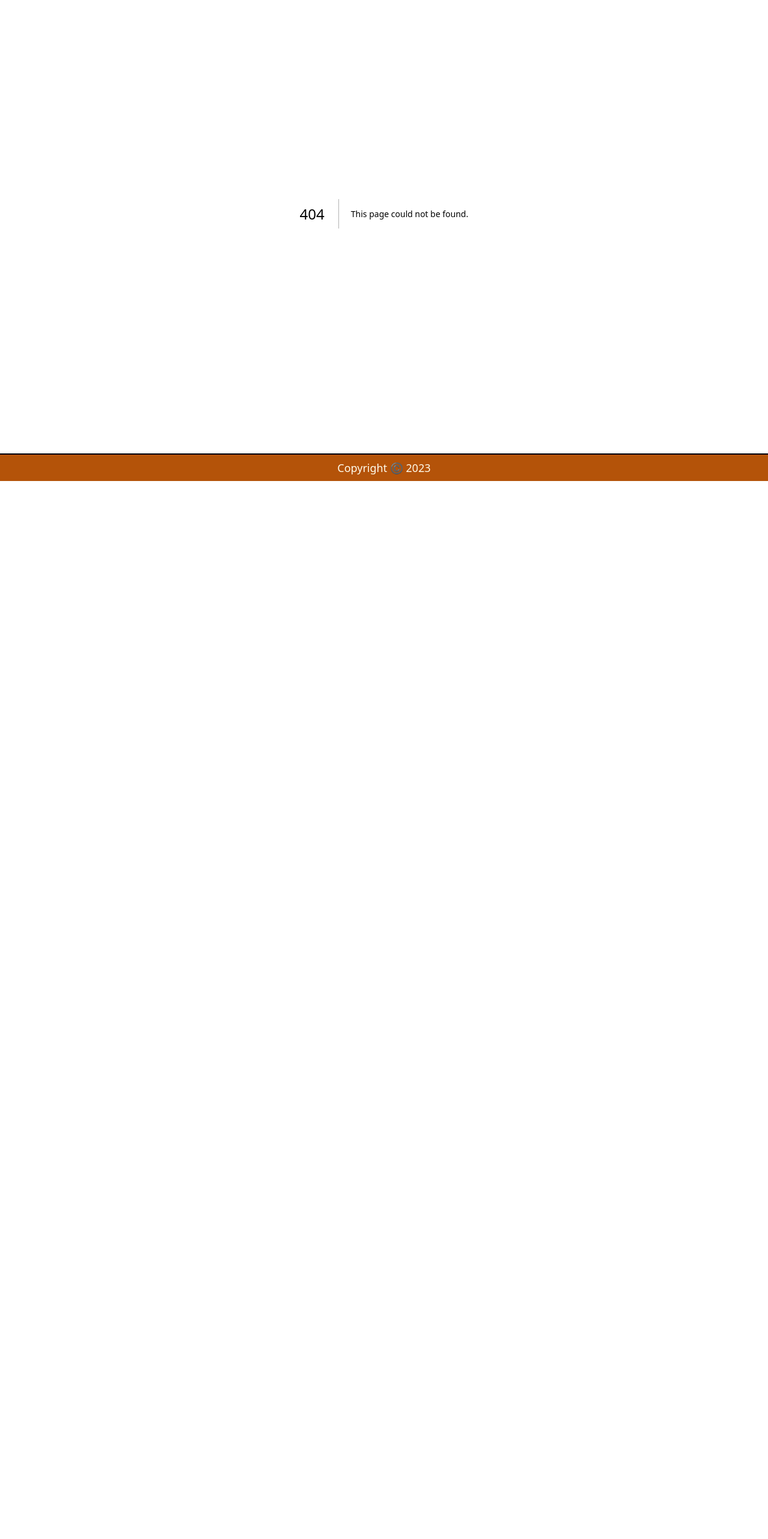
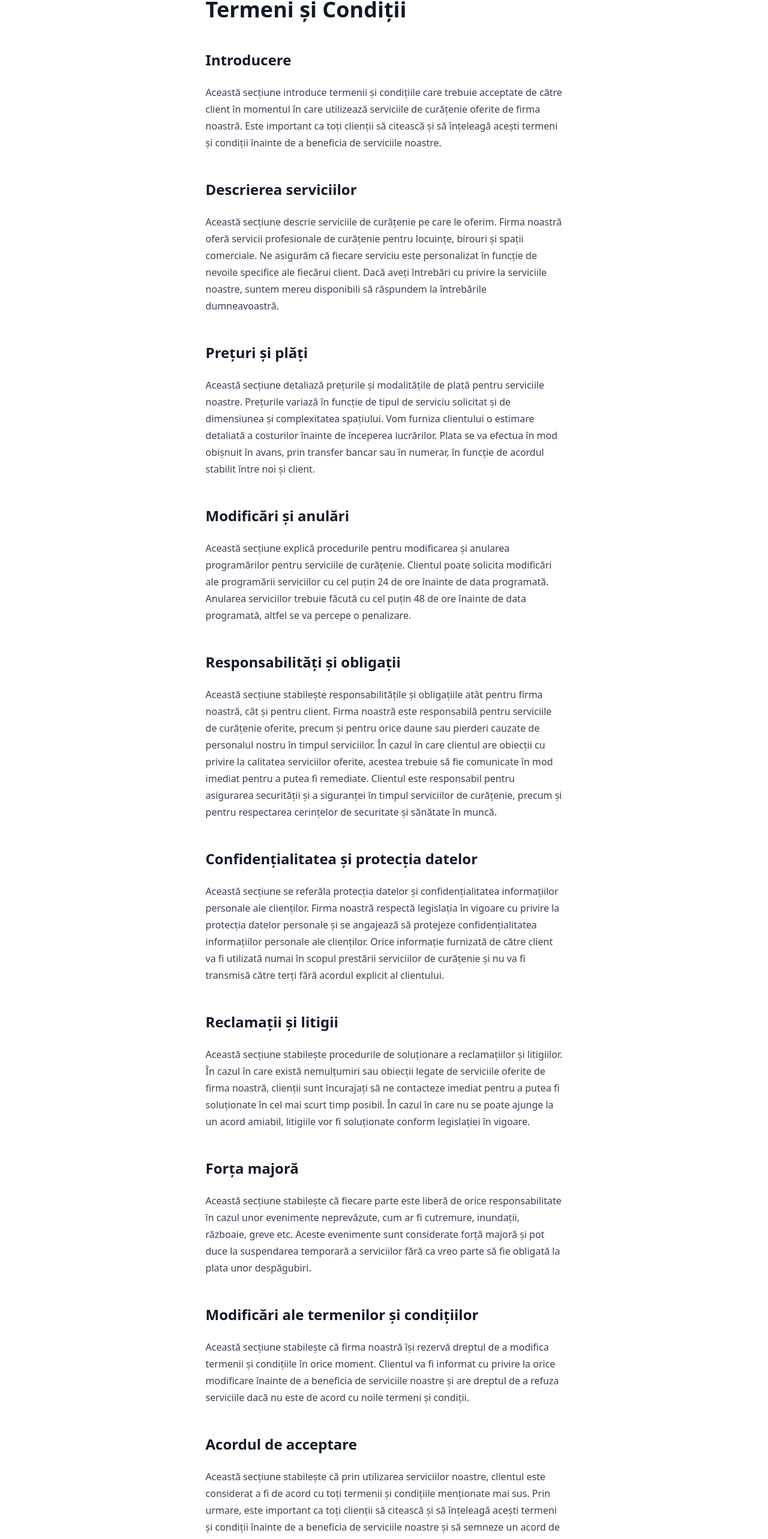
Before and after one commit to lemonsareprettygood/aspiratot.com, a Next.js app: page /termeni in a window 1280 px wide. Before the commit this address had no page. Shown: the part 142-2708 px from the top of the page at 60% size. Before the commit the page ends 944 px from the top, so only its background shows below. Built offline with nearby package versions, Linux system fonts and the light colour scheme.

Commit message:
feat: add terms oage

```diff
--- a/package.json
+++ b/package.json
@@ -29,6 +29,7 @@
   },
   "devDependencies": {
     "@open-sauced/conventional-commit": "^1.0.1",
+    "@tailwindcss/typography": "^0.5.9",
     "autoprefixer": "^10.4.13",
     "postcss": "^8.4.21",
     "tailwindcss": "^3.2.7"
--- a/src/components/footer.tsx
+++ b/src/components/footer.tsx
@@ -1,7 +1,12 @@
+import Link from "next/link";
+
 const Footer = () => {
     return (
         <footer className="border-t-2 border-t-black p-2 bg-amber-700 text-center text-amber-50 text-lg">
-            Copyright ©️ {new Date().getFullYear()}
+            <div>
+                <Link href="/termeni" className="text-lg mb-2 inline-block">Termeni și Condiții</Link>
+            </div>
+            <p>Copyright ©️ {new Date().getFullYear()}</p>
         </footer>
     );
 }
--- a/src/components/layout.js
+++ b/src/components/layout.js
@@ -7,8 +7,8 @@
     return (
         <>
             <Head>
-                <title>Create Next App</title>
-                <meta name="description" content="Generated by create next app"/>
+                <title>Aspiratot Firma de Curatare 24H</title>
+                <meta name="description" content="Aspiratot Firma de Curatare 24H"/>
                 <meta name="viewport" content="width=device-width, initial-scale=1"/>
                 <link rel="icon" href="/favicon.ico"/>
             </Head>
--- /dev/null
+++ b/src/pages/termeni.tsx
@@ -0,0 +1,71 @@
+export default function TermeniSiConditii() {
+    return (
+        <div className="prose m-auto py-10">
+            <h1>Termeni și Condiții</h1>
+
+            <h2>Introducere</h2>
+            <p>Această secțiune introduce termenii și condițiile care trebuie acceptate de către client în momentul în
+                care utilizează serviciile de curățenie oferite de firma noastră. Este important ca toți clienții să
+                citească și să înțeleagă acești termeni și condiții înainte de a beneficia de serviciile noastre.</p>
+
+            <h2>Descrierea serviciilor</h2>
+            <p>Această secțiune descrie serviciile de curățenie pe care le oferim. Firma noastră oferă servicii
+                profesionale de curățenie pentru locuințe, birouri și spații comerciale. Ne asigurăm că fiecare serviciu
+                este personalizat în funcție de nevoile specifice ale fiecărui client. Dacă aveți întrebări cu privire
+                la serviciile noastre, suntem mereu disponibili să răspundem la întrebările dumneavoastră.</p>
+
+            <h2>Prețuri și plăți</h2>
+            <p>Această secțiune detaliază prețurile și modalitățile de plată pentru serviciile noastre. Prețurile
+                variază în funcție de tipul de serviciu solicitat și de dimensiunea și complexitatea spațiului. Vom
+                furniza clientului o estimare detaliată a costurilor înainte de începerea lucrărilor. Plata se va
+                efectua în mod obișnuit în avans, prin transfer bancar sau în numerar, în funcție de acordul stabilit
+                între noi și client.</p>
+
+            <h2>Modificări și anulări</h2>
+            <p>Această secțiune explică procedurile pentru modificarea și anularea programărilor pentru serviciile de
+                curățenie. Clientul poate solicita modificări ale programării serviciilor cu cel puțin 24 de ore înainte
+                de data programată. Anularea serviciilor trebuie făcută cu cel puțin 48 de ore înainte de data
+                programată, altfel se va percepe o penalizare.</p>
+
+            <h2>Responsabilități și obligații</h2>
+            <p>Această secțiune stabilește responsabilitățile și obligațiile atât pentru firma noastră, cât și pentru
+                client. Firma noastră este responsabilă pentru serviciile de curățenie oferite, precum și pentru orice
+                daune sau pierderi cauzate de personalul nostru în timpul serviciilor. În cazul în care clientul are
+                obiecții cu privire la calitatea serviciilor oferite, acestea trebuie să fie comunicate în mod imediat
+                pentru a putea fi remediate. Clientul este responsabil pentru asigurarea securității și a siguranței în
+                timpul serviciilor de curățenie, precum și pentru respectarea cerințelor de securitate și sănătate în
+                muncă.</p>
+
+            <h2>Confidențialitatea și protecția datelor</h2>
+            <p>Această secțiune se referăla protecția datelor și confidențialitatea informațiilor personale ale
+                clienților. Firma noastră respectă legislația în vigoare cu privire la protecția datelor personale și se
+                angajează să protejeze confidențialitatea informațiilor personale ale clienților. Orice informație
+                furnizată de către client va fi utilizată numai în scopul prestării serviciilor de curățenie și nu va fi
+                transmisă către terți fără acordul explicit al clientului.</p>
+
+            <h2>Reclamații și litigii</h2>
+            <p>Această secțiune stabilește procedurile de soluționare a reclamațiilor și litigiilor. În cazul în care
+                există nemulțumiri sau obiecții legate de serviciile oferite de firma noastră, clienții sunt încurajați
+                să ne contacteze imediat pentru a putea fi soluționate în cel mai scurt timp posibil. În cazul în care
+                nu se poate ajunge la un acord amiabil, litigiile vor fi soluționate conform legislației în vigoare.</p>
+
+            <h2>Forța majoră</h2>
+            <p>Această secțiune stabilește că fiecare parte este liberă de orice responsabilitate în cazul unor
+                evenimente neprevăzute, cum ar fi cutremure, inundații, războaie, greve etc. Aceste evenimente sunt
+                considerate forță majoră și pot duce la suspendarea temporară a serviciilor fără ca vreo parte să fie
+                obligată la plata unor despăgubiri.</p>
+
+            <h2>Modificări ale termenilor și condițiilor</h2>
+            <p>Această secțiune stabilește că firma noastră își rezervă dreptul de a modifica termenii și condițiile în
+                orice moment. Clientul va fi informat cu privire la orice modificare înainte de a beneficia de
+                serviciile noastre și are dreptul de a refuza serviciile dacă nu este de acord cu noile termeni și
+                condiții.</p>
+
+            <h2>Acordul de acceptare</h2>
+            <p>Această secțiune stabilește că prin utilizarea serviciilor noastre, clientul este considerat a fi de
+                acord cu toți termenii și condițiile menționate mai sus. Prin urmare, este important ca toți clienții să
+                citească și să înțeleagă acești termeni și condiții înainte de a beneficia de serviciile noastre și să
+                semneze un acord de acceptare înainte de începerea lucrărilor.</p>
+        </div>
+    )
+}
--- a/tailwind.config.js
+++ b/tailwind.config.js
@@ -4,5 +4,7 @@
   theme: {
     extend: {},
   },
-  plugins: [],
+  plugins: [
+    require('@tailwindcss/typography'),
+  ],
 }
```
Also changed, not shown: 1 other file (tests, documents, lock files or other folders).
